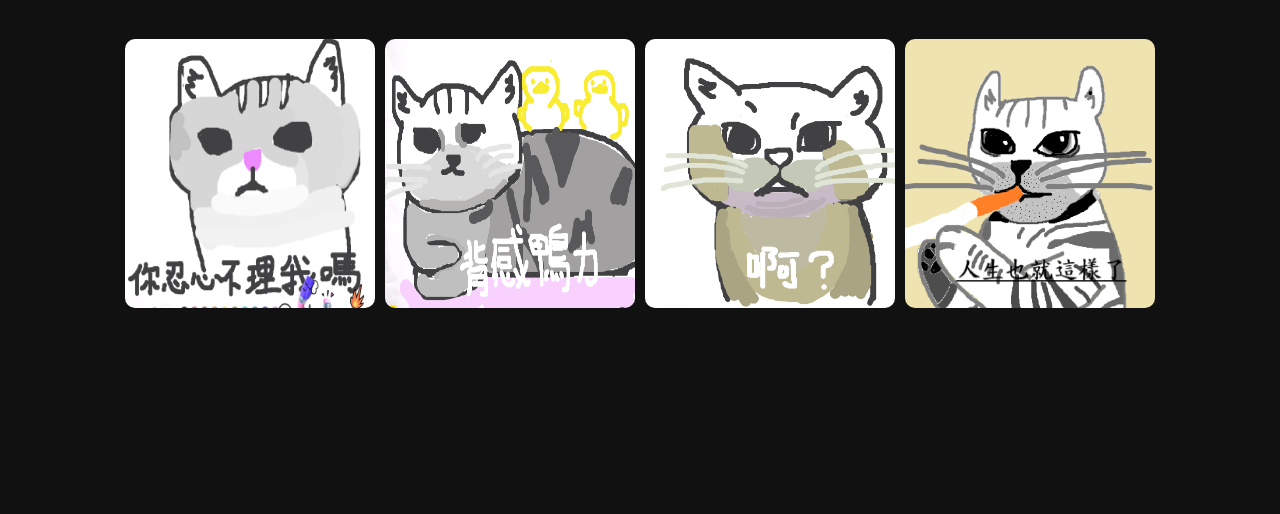
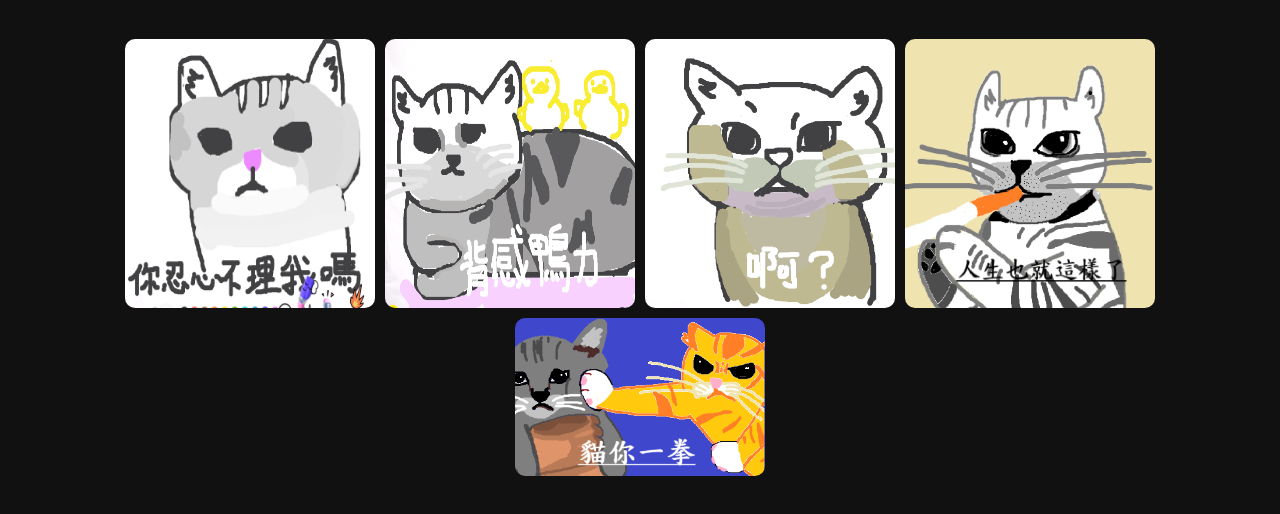
Before and after one commit to YsQieyu/Ys-dracat, a plain HTML site: page index.html in a window 1280 px wide. Shown: the part 102-616 px from the top of the page. Drawn offline with Linux system fonts and the light colour scheme.

Commit message:
Update index.html

```diff
--- a/index.html
+++ b/index.html
@@ -55,6 +55,7 @@
     <img src="螢幕擷取畫面 2025-09-12 130737.png" alt="cat2">
     <img src="螢幕擷取畫面 2025-09-13 150438.png" alt="cat3">
     <img src="螢幕擷取畫面 2025-09-14 142415.png" alt="cat4">
+    <img src="cat05.png" alt="cat5">
   </div>
 
   <div id="lightbox">
```
